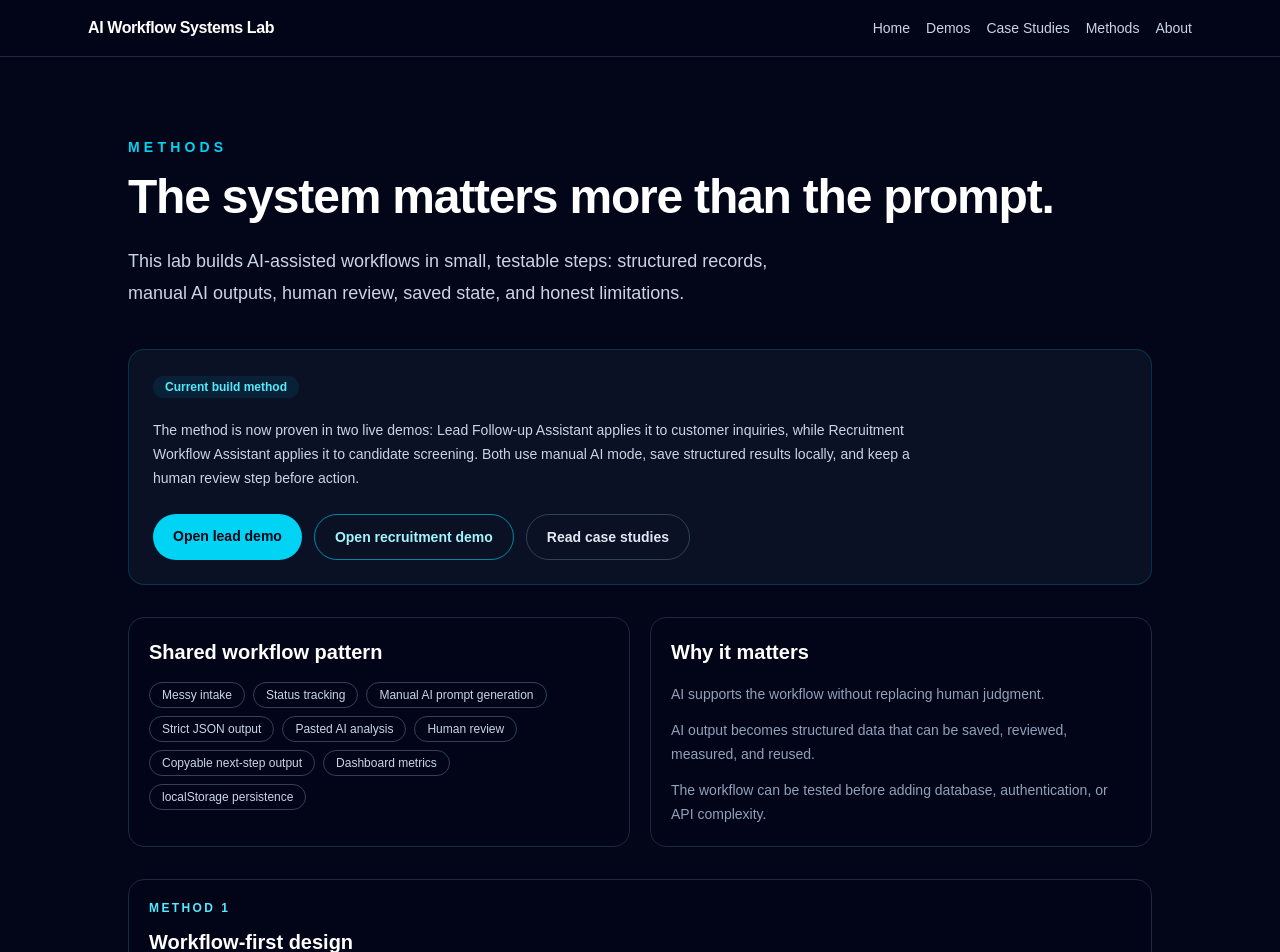
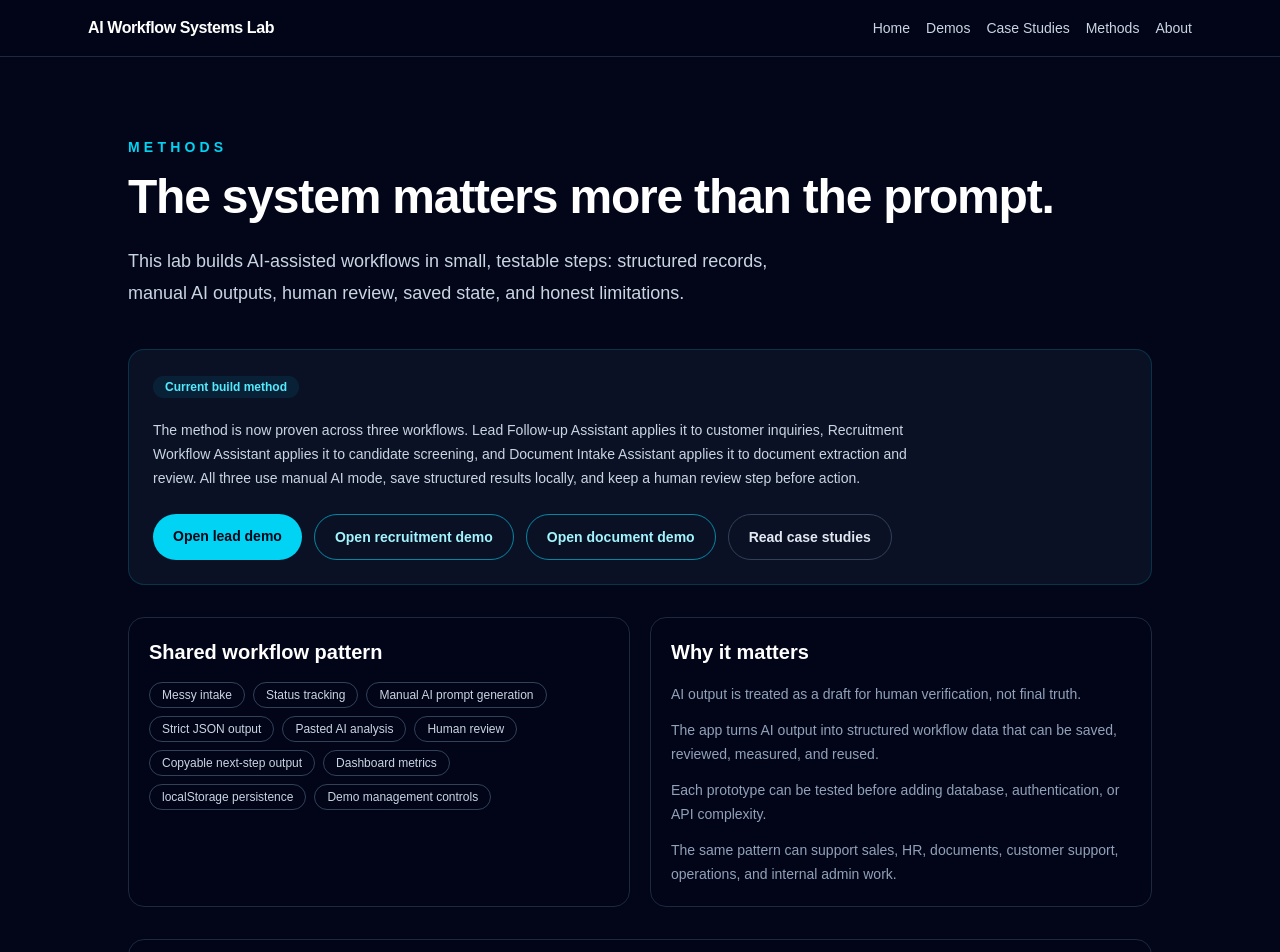
Before and after one commit to solitud3456/ai-workflow-systems-lab, a Next.js app: page /methods in a window 1280 px wide. Shown: the top 952 px of the page. Built offline with nearby package versions, Linux system fonts and the light colour scheme.

Commit message:
Update methods page with three-demo workflow

```diff
--- a/src/app/methods/page.tsx
+++ b/src/app/methods/page.tsx
@@ -15,7 +15,7 @@ const methods = [
   {
     title: "Human-in-the-loop review",
     description:
-      "Treat AI suggestions as drafts, not final truth. Both live demos track whether saved analysis has been human-reviewed before a reply, interview question, or next step is used.",
+      "Treat AI suggestions as drafts, not final truth. All three live demos track whether saved analysis has been human-reviewed before a reply, interview question, action item, or next step is used.",
   },
   {
     title: "Small persistent prototypes",
@@ -39,12 +39,14 @@ const sharedPattern = [
   "Copyable next-step output",
   "Dashboard metrics",
   "localStorage persistence",
+  "Demo management controls",
 ];
 
 const whyItMatters = [
-  "AI supports the workflow without replacing human judgment.",
-  "AI output becomes structured data that can be saved, reviewed, measured, and reused.",
-  "The workflow can be tested before adding database, authentication, or API complexity.",
+  "AI output is treated as a draft for human verification, not final truth.",
+  "The app turns AI output into structured workflow data that can be saved, reviewed, measured, and reused.",
+  "Each prototype can be tested before adding database, authentication, or API complexity.",
+  "The same pattern can support sales, HR, documents, customer support, operations, and internal admin work.",
 ];
 
 export default function MethodsPage() {
@@ -62,11 +64,12 @@ export default function MethodsPage() {
             Current build method
           </span>
           <p className="mt-5 max-w-3xl text-sm leading-6 text-slate-300">
-            The method is now proven in two live demos: Lead Follow-up Assistant
-            applies it to customer inquiries, while Recruitment Workflow
-            Assistant applies it to candidate screening. Both use manual AI
-            mode, save structured results locally, and keep a human review step
-            before action.
+            The method is now proven across three workflows. Lead Follow-up
+            Assistant applies it to customer inquiries, Recruitment Workflow
+            Assistant applies it to candidate screening, and Document Intake
+            Assistant applies it to document extraction and review. All three
+            use manual AI mode, save structured results locally, and keep a
+            human review step before action.
           </p>
 
           <div className="mt-6 flex flex-col gap-3 sm:flex-row sm:flex-wrap">
@@ -81,6 +84,12 @@ export default function MethodsPage() {
               className="rounded-full border border-cyan-400/60 px-5 py-3 text-center text-sm font-semibold text-cyan-200 transition hover:border-cyan-300 hover:bg-cyan-500/10"
             >
               Open recruitment demo
+            </Link>
+            <Link
+              href="/demos/document-intake"
+              className="rounded-full border border-cyan-400/60 px-5 py-3 text-center text-sm font-semibold text-cyan-200 transition hover:border-cyan-300 hover:bg-cyan-500/10"
+            >
+              Open document demo
             </Link>
             <Link
               href="/case-studies"
```
